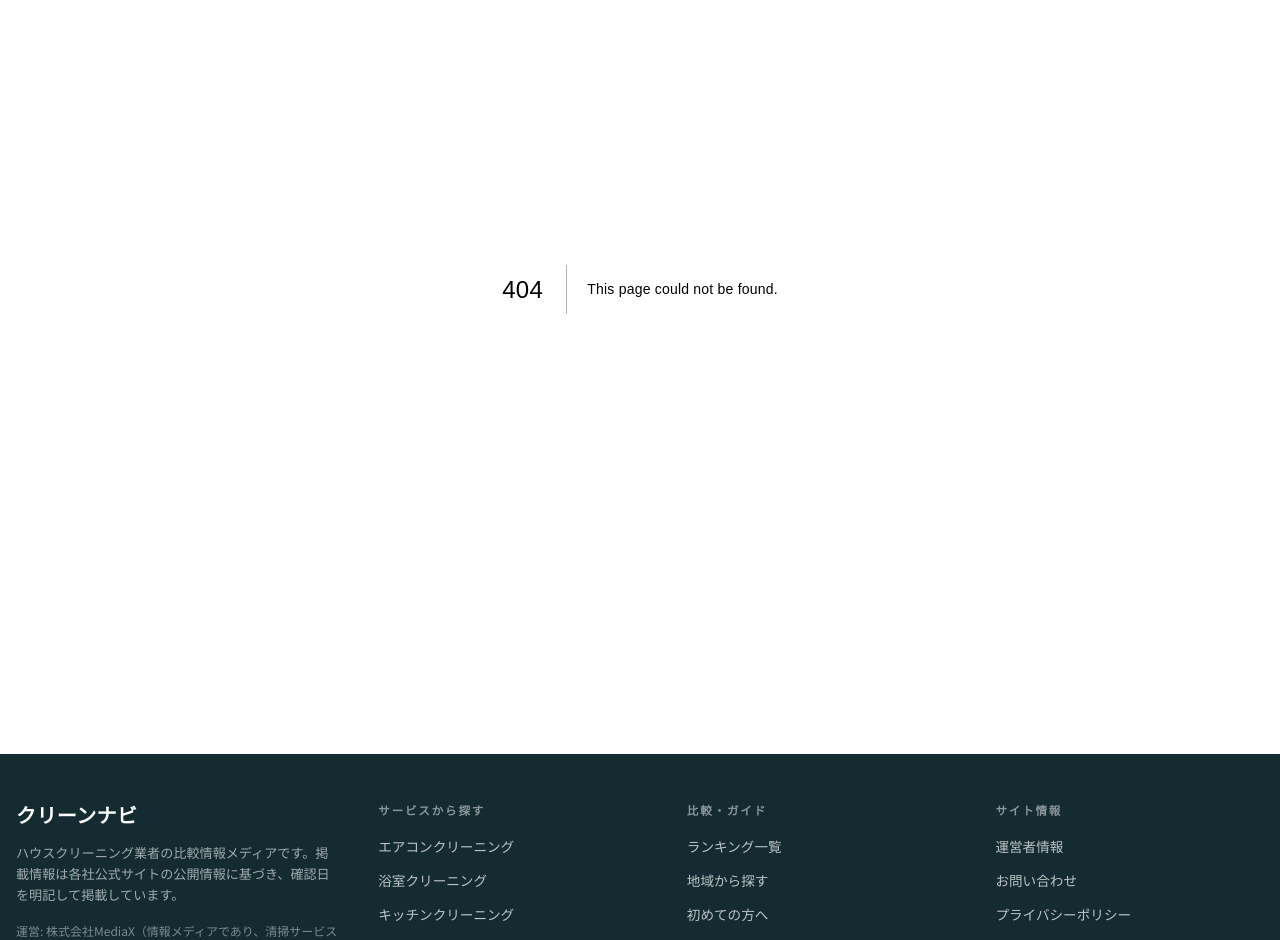
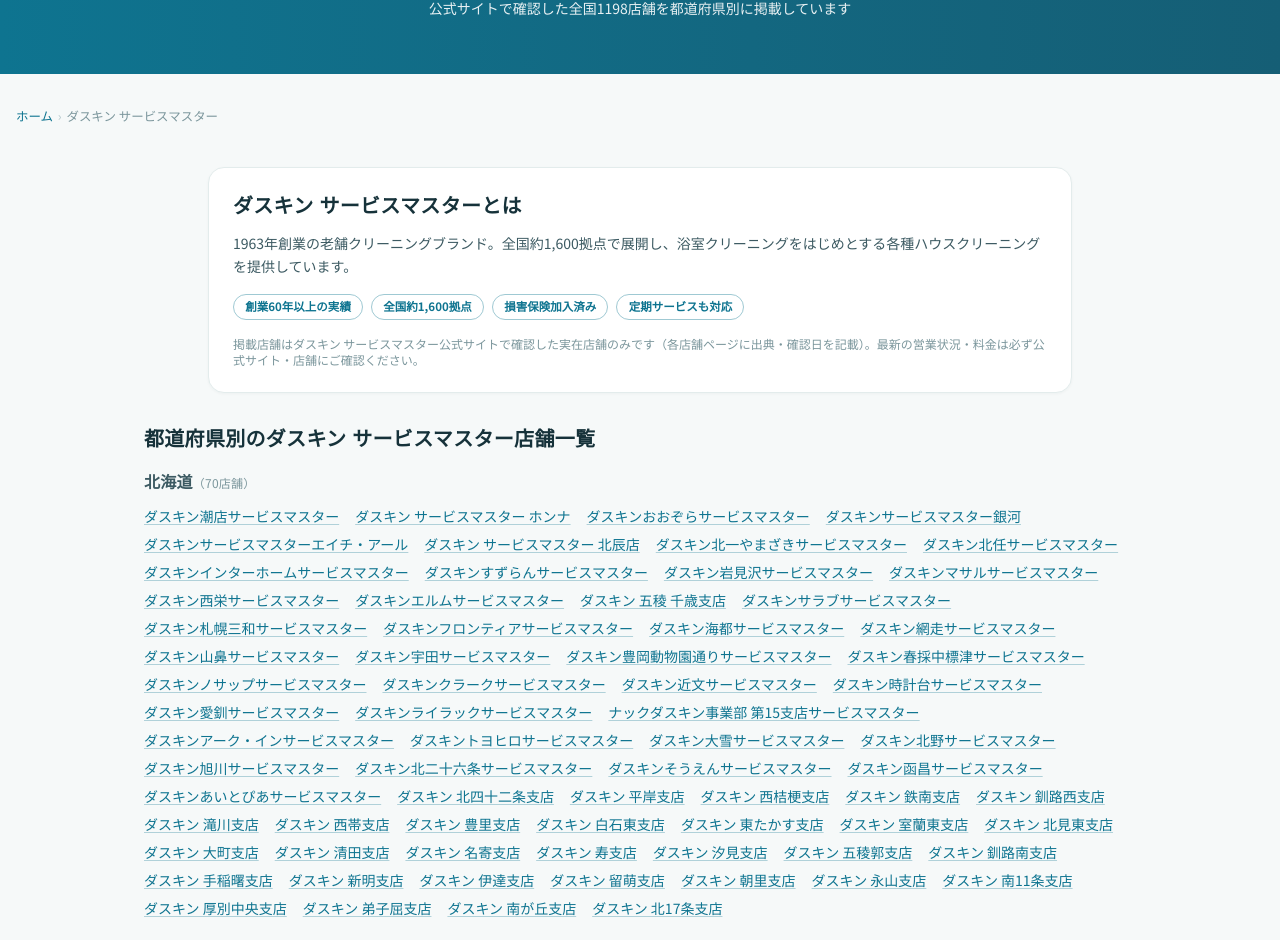
Before and after one commit to webmaster0818/site-001, a Next.js app: page /brand/duskin/ in a window 1280 px wide. Before the commit this address had no page. Shown: the part 212-1152 px from the top of the page. Built offline with nearby package versions, Linux system fonts and the light colour scheme; a web font is replaced by a local one.

Commit message:
ブランドハブ3ページ新設(店舗一覧・公式評価・既存実在情報のみ)+全providerからハブへ接続・sitemap 3,846URL

```diff
--- /dev/null
+++ b/app/brand/[brand]/page.tsx
@@ -0,0 +1,193 @@
+import type { Metadata } from "next";
+import providers from "../../data/providers.json";
+
+type Provider = {
+  slug: string;
+  brand: string;
+  brand_name: string;
+  name: string;
+  pref: string;
+  pref_ja: string;
+  address?: string | null;
+  rating_official?: number;
+  review_count_official?: number;
+  verified_at?: string;
+};
+
+const list = providers as Provider[];
+
+// ブランド概要は company/1-6 で使用済みの実在情報のみ(新規の数値創作なし)
+const BRANDS: Record<
+  string,
+  { name: string; description: string; features: string[] }
+> = {
+  osoujihonpo: {
+    name: "おそうじ本舗",
+    description:
+      "全国約1,900店舗を展開する業界最大手のハウスクリーニングチェーン。特許取得の「ファインバブルエアコンクリーニング」で、微細な泡が奥のカビ・汚れまで徹底除去します。",
+    features: ["全国約1,900店舗展開", "特許取得のファインバブル洗浄", "損害保険加入済み", "Webで簡単予約"],
+  },
+  duskin: {
+    name: "ダスキン サービスマスター",
+    description:
+      "1963年創業の老舗クリーニングブランド。全国約1,600拠点で展開し、浴室クリーニングをはじめとする各種ハウスクリーニングを提供しています。",
+    features: ["創業60年以上の実績", "全国約1,600拠点", "損害保険加入済み", "定期サービスも対応"],
+  },
+  osoujikakumei: {
+    name: "おそうじ革命",
+    description:
+      "全国約420店舗を展開するハウスクリーニングチェーン。50日間の研修を受けたスタッフが対応し、追加料金なしの明朗会計が特徴です。",
+    features: ["業界最安クラス", "50日間の研修", "追加料金なし", "全国約420店舗展開"],
+  },
+};
+
+const BRAND_KEY: Record<string, string> = {
+  osoujihonpo: "honpo",
+  duskin: "duskin",
+  osoujikakumei: "kakumei",
+};
+
+const PREF_ORDER = [
+  "hokkaido","aomori","iwate","miyagi","akita","yamagata","fukushima","ibaraki","tochigi","gunma",
+  "saitama","chiba","tokyo","kanagawa","niigata","toyama","ishikawa","fukui","yamanashi","nagano",
+  "gifu","shizuoka","aichi","mie","shiga","kyoto","osaka","hyogo","nara","wakayama",
+  "tottori","shimane","okayama","hiroshima","yamaguchi","tokushima","kagawa","ehime","kochi","fukuoka",
+  "saga","nagasaki","kumamoto","oita","miyazaki","kagoshima","okinawa",
+];
+
+export async function generateStaticParams() {
+  return Object.keys(BRANDS).map((brand) => ({ brand }));
+}
+
+export async function generateMetadata({ params }: { params: Promise<{ brand: string }> }): Promise<Metadata> {
+  const { brand } = await params;
+  const b = BRANDS[brand];
+  if (!b) return {};
+  const stores = list.filter((p) => p.brand === BRAND_KEY[brand]);
+  return {
+    title: `${b.name}の店舗一覧（全国${stores.length}店舗）・特徴｜クリーンナビ`,
+    description: `${b.name}の全国${stores.length}店舗を都道府県別に一覧掲載。公式サイトで確認した実在店舗のみ、所在地・対応エリア・公式評価を確認日つきでまとめています。`,
+    alternates: { canonical: `https://cleaning-choices.com/brand/${brand}/` },
+  };
+}
+
+export default async function BrandPage({ params }: { params: Promise<{ brand: string }> }) {
+  const { brand } = await params;
+  const b = BRANDS[brand];
+  if (!b) return null;
+  const stores = list.filter((p) => p.brand === BRAND_KEY[brand]);
+  const byPref = new Map<string, Provider[]>();
+  for (const s of stores) {
+    if (!byPref.has(s.pref)) byPref.set(s.pref, []);
+    byPref.get(s.pref)!.push(s);
+  }
+  const rated = stores
+    .filter((s) => typeof s.rating_official === "number" && (s.review_count_official ?? 0) >= 50)
+    .sort((x, y) => y.rating_official! - x.rating_official! || (y.review_count_official ?? 0) - (x.review_count_official ?? 0))
+    .slice(0, 6);
+
+  const breadcrumb = {
+    "@context": "https://schema.org",
+    "@type": "BreadcrumbList",
+    itemListElement: [
+      { "@type": "ListItem", position: 1, name: "ホーム", item: "https://cleaning-choices.com/" },
+      { "@type": "ListItem", position: 2, name: `${b.name}の店舗一覧`, item: `https://cleaning-choices.com/brand/${brand}/` },
+    ],
+  };
+  const org = {
+    "@context": "https://schema.org",
+    "@type": "Organization",
+    name: b.name,
+    description: b.description,
+  };
+
+  return (
+    <main>
+      <script type="application/ld+json" dangerouslySetInnerHTML={{ __html: JSON.stringify(breadcrumb) }} />
+      <script type="application/ld+json" dangerouslySetInnerHTML={{ __html: JSON.stringify(org) }} />
+      <section className="bg-gradient-to-r from-primary to-secondary text-primary-content py-14">
+        <div className="container mx-auto px-4 text-center">
+          <h1 className="text-3xl md:text-4xl font-bold mb-3">{b.name}の店舗一覧・特徴</h1>
+          <p className="text-sm opacity-90">
+            公式サイトで確認した全国{stores.length}店舗を都道府県別に掲載しています
+          </p>
+        </div>
+      </section>
+
+      <div className="container mx-auto px-4 pt-6">
+        <nav className="breadcrumbs" aria-label="パンくず">
+          <ol>
+            <li><a href="/">ホーム</a></li>
+            <li>{b.name}</li>
+          </ol>
+        </nav>
+      </div>
+
+      <section className="container mx-auto px-4 py-8 max-w-4xl">
+        <div className="card p-6">
+          <h2 className="text-xl font-bold text-ink mb-3">{b.name}とは</h2>
+          <p className="text-sm text-ink-soft leading-relaxed mb-4">{b.description}</p>
+          <div className="flex flex-wrap gap-2">
+            {b.features.map((f) => (
+              <span key={f} className="badge badge-outline">{f}</span>
+            ))}
+          </div>
+          <p className="text-xs text-muted mt-4">
+            掲載店舗は{b.name}公式サイトで確認した実在店舗のみです（各店舗ページに出典・確認日を記載）。最新の営業状況・料金は必ず公式サイト・店舗にご確認ください。
+          </p>
+        </div>
+      </section>
+
+      {rated.length > 0 && (
+        <section className="container mx-auto px-4 pb-8 max-w-4xl">
+          <h2 className="text-xl font-bold text-ink mb-2">公式サイト評価の高い{b.name}の店舗</h2>
+          <p className="text-xs text-muted mb-4">公式サイト掲載のレビュー集計（50件以上）を評価順に表示。当サイトの独自集計ではありません。</p>
+          <div className="grid gap-3 md:grid-cols-2 lg:grid-cols-3">
+            {rated.map((s) => (
+              <a key={s.slug} href={`/provider/${s.slug}/`} className="card p-4 block">
+                <p className="text-sm font-bold text-ink">{s.name}</p>
+                <p className="text-xs text-muted mt-1">{s.pref_ja}</p>
+                <p className="text-xs text-primary mt-1">
+                  公式評価 {s.rating_official!.toFixed(2)}（{s.review_count_official}件）
+                </p>
+              </a>
+            ))}
+          </div>
+        </section>
+      )}
+
+      <section className="container mx-auto px-4 pb-14 max-w-5xl">
+        <h2 className="text-xl font-bold text-ink mb-4">都道府県別の{b.name}店舗一覧</h2>
+        <div className="space-y-6">
+          {PREF_ORDER.filter((pref) => byPref.has(pref)).map((pref) => {
+            const ps = byPref.get(pref)!;
+            return (
+              <div key={pref}>
+                <h3 className="font-bold text-ink-soft mb-2">
+                  <a href={`/areas/${pref}/`} className="hover:text-primary">{ps[0].pref_ja}</a>
+                  <span className="text-xs text-muted font-normal">（{ps.length}店舗）</span>
+                </h3>
+                <ul className="flex flex-wrap gap-x-4 gap-y-1">
+                  {ps.map((s) => (
+                    <li key={s.slug}>
+                      <a href={`/provider/${s.slug}/`} className="text-sm text-primary underline decoration-primary/30 underline-offset-2">
+                        {s.name}
+                      </a>
+                    </li>
+                  ))}
+                </ul>
+              </div>
+            );
+          })}
+        </div>
+        <div className="alert alert-info mt-8">
+          <p className="text-sm">
+            依頼前には2〜3社の相見積もりがおすすめです。他ブランドとの比較は
+            <a href="/ranking/" className="underline text-primary">比較ランキング</a>・お住まいの地域の全店舗は
+            <a href="/areas/" className="underline text-primary">地域から探す</a>をご覧ください。
+          </p>
+        </div>
+      </section>
+    </main>
+  );
+}
--- a/app/provider/[slug]/page.tsx
+++ b/app/provider/[slug]/page.tsx
@@ -100,7 +100,7 @@
       </nav>
 
       <div className="flex flex-wrap items-center gap-3 mb-2">
-        <span className="badge badge-primary">{p.brand_name}</span>
+        <a href={`/brand/${{"honpo":"osoujihonpo","duskin":"duskin","kakumei":"osoujikakumei"}[p.brand] ?? ""}/`} className="badge badge-primary">{p.brand_name}の店舗一覧</a>
         <span className="badge badge-outline">{p.pref_ja}</span>
       </div>
       <h1 className="text-2xl md:text-3xl font-bold text-ink mb-3">{p.name}</h1>
```
Also changed, not shown: 1 other file (tests, documents, lock files or other folders).
